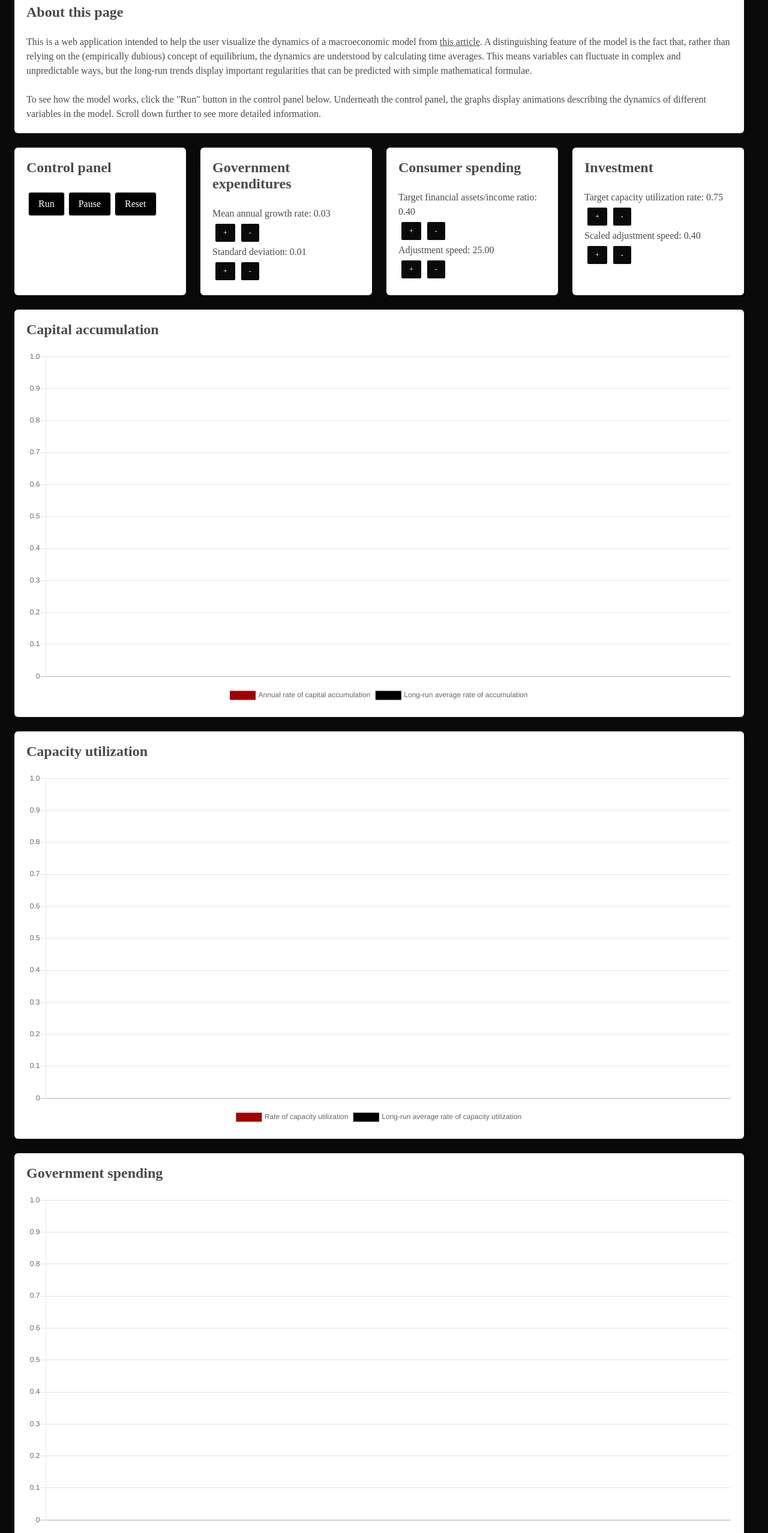
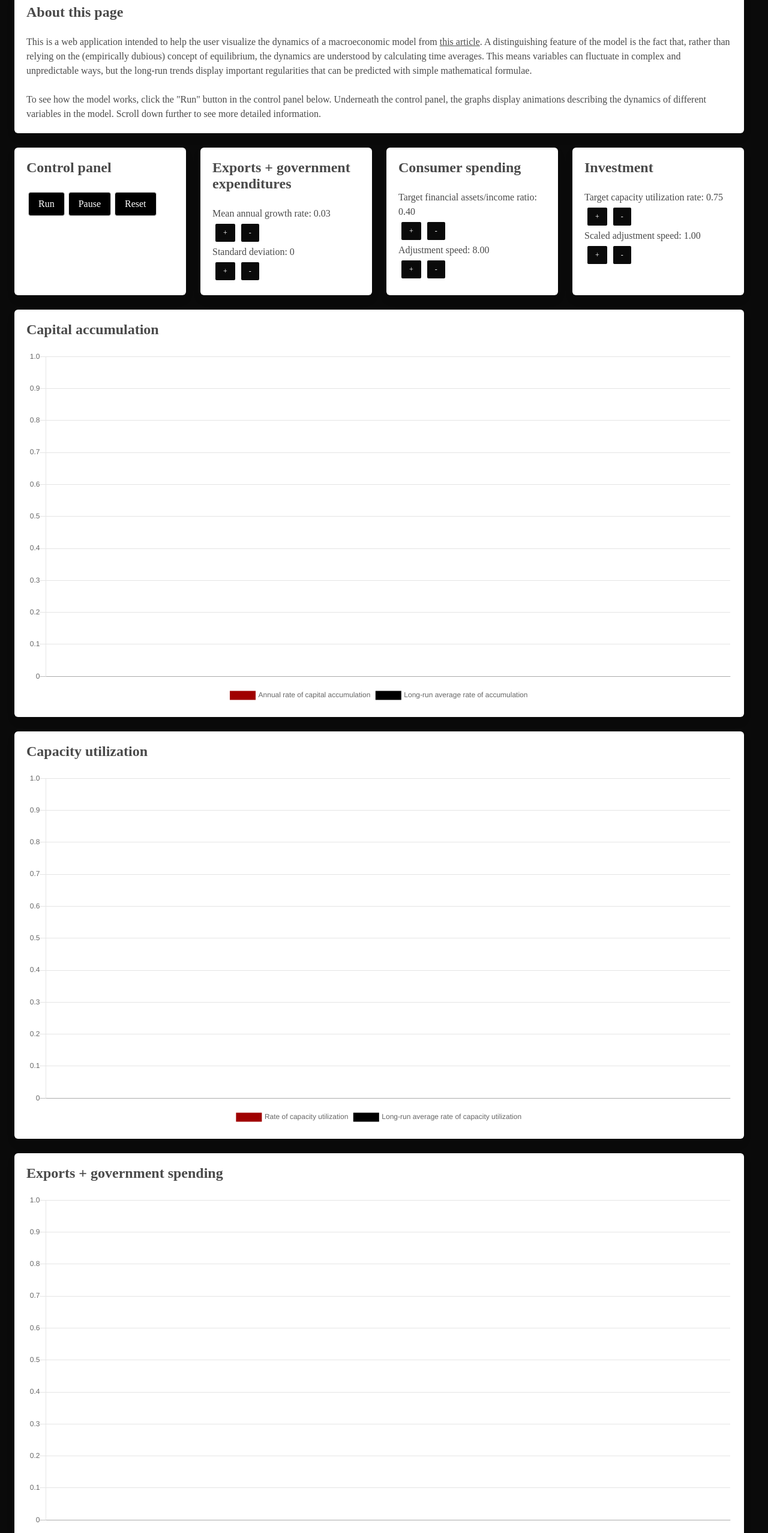
Before and after one commit to SThompsonChicago/macro-disequilibrium, a React (Create React App) app: page / in a window 1280 px wide. Shown: the part 234-2789 px from the top of the page at 60% size. Built offline with nearby package versions, Linux system fonts and the light colour scheme; a web font is replaced by a local one.

Commit message:
improved user interface

```diff
--- a/src/components/Home.js
+++ b/src/components/Home.js
@@ -41,7 +41,7 @@ const initialState = {
     time: 0,
     periods: 0,
     mil: 250,
-    gamma: 0.03 + 0.01 * (Math.random() - 0.5),
+    gamma: 0.03,
     rho: 0.5,
     theta: 0.6,
     tau: 0.3,
@@ -49,12 +49,12 @@ const initialState = {
     i: 0.01,
     delta: 0.06,
     ud: 0.75,
-    eta: 1000,
+    eta: 2500,
     capB: 0.04,
-    xi: 25,
+    xi: 8,
     sigma: 0.4,
     gamma0: 0.03,
-    sd: 0.01,
+    sd: 0.0,
 }
 
 export default function Home() {
@@ -123,7 +123,7 @@ export default function Home() {
   <div class="tile is-parent">
     <article class="tile is-child box">
     <p className="title is-4 is-size-6-mobile">
-                            Government expenditures
+                            Exports + government expenditures
                         </p>
                         <p>
                           Mean annual growth rate: {state.gamma0.toFixed(2)}
@@ -379,14 +379,14 @@ export default function Home() {
 
 <div className='box'>
 <p className="title is-4 is-size-6-mobile">
-                            Government spending
+                            Exports + government spending
                         </p>
 <Line
         data={{
           labels: xValues(state.time),
           datasets: [
             {
-              label: 'Annual growth rate of government spending',
+              label: 'Annual growth rate of exports + government spending',
               data: state.govHatVals,
               // backgroundColor: [
               //   'rgba(255, 99, 132, 0.2)',
@@ -472,12 +472,12 @@ export default function Home() {
                             </br>
                             <br>
                             </br>
-                            An important feature of the model is that productive investment and consumption demand are largely <i>induced</i>, in the sense that they respond to changes in financial inflows from other sectors. As a result, if there is a third component of aggregate demand that grows at a semi-autonomous rate, then it will play a special role in driving the rate of expansion for the economy for the economy as a whole. Economists have identified a variety of different components that might fullfill this role in practice, including government spending, exports, and debt-financed real-estate investment. For the purposes of illustration, the model here only considers the role of government spending, but it could easily be generalized to include exports and real-estate mortgages as well.
+                            An important feature of the model is that productive investment and consumption demand are largely <i>induced</i>, in the sense that they respond to changes in financial inflows from other sectors. As a result, if there is a third component of aggregate demand that grows at a semi-autonomous rate, then it will play a special role in driving the rate of expansion for the economy as a whole. Economists have identified a variety of different components that might fullfill this role in practice, including government spending, exports, and debt-financed real-estate investment. For the purposes of illustration, the model here only considers the role of government spending and exports, but it could easily be generalized in various ways.
                             <br>
                             </br>
                             <br>
                             </br>
-                            The dynamical processes in this model tend to be destabilizing, so there is no tendency for solutions to move toward equilibria. However, the user can observe that variables do fluctuate around certain trends. The trend growth rate for government spending is a parameter in the model, with the default value set to 0.03 (i.e., three percent per year). This drives the long-run dynamics of the system; as can be seen when the simulation is run, the long-run average rate of capital accumulation converges to the same value as the long-run average rate of growth for government spending. On the other hand, the long-run average value for the capacity utilization rate gravitates toward a targetted level, which by default is set to 0.7.
+                            The dynamical processes in this model tend to be destabilizing, so there is no tendency for solutions to move toward equilibria. However, the user can observe that variables do fluctuate around certain trends. The trend growth rate for the sume of exports and government spending is a parameter in the model, with the default value set to 0.03 (i.e., three percent per year). This drives the long-run dynamics of the system; as can be seen when the simulation is run, the long-run average rate of capital accumulation converges to the same value as the long-run average rate of growth for the sum of exports and government spending. On the other hand, the long-run average value for the capacity utilization rate gravitates toward a targetted level, which by default is set to 0.75 (i.e., seventy-five percent of full capacity).
                         </p>
 
 
@@ -489,10 +489,18 @@ export default function Home() {
 
 function xValues(n){
     const arr = [...Array(n)].map((_, x) => x+1);
+    arr.pop();
     return arr;
 }
 
 function update(arr1, arr2, n, gamma0, sd){
+  if(sd === 0){
+    arr1.push(gamma0);
+    arr2.push(gamma0);
+
+    return gamma0;
+
+  } else{
     var num = gamma0 + sd * 3.4641016 * (Math.random() - 0.5);
     var num2 = 0;
     arr1.push(num);
@@ -500,8 +508,8 @@ function update(arr1, arr2, n, gamma0, sd){
     num2 = num2/n;
     arr2.push(num2);
 
-
     return num;
+  }
 }
 
 function f(arr, obj){
@@ -598,15 +606,15 @@ function reducer(state, action){
         case "increasesd":
             return {...state, sd: (state.sd < 0.06) * (state.sd + 0.01) + (state.sd >= 0.06) * 0.06};
         case "decreasesd":
-            return {...state, sd: (state.sd > 0.01) * (state.sd - 0.01) + (state.sd <= 0.01) * 0.01};
+            return {...state, sd: (state.sd > 0.0) * (Math.abs(state.sd - 0.01)) + (state.sd <= 0.0) * 0.0};
         case "increasesigma":
             return {...state, sigma: (state.sigma < 2) * (state.sigma + 0.1) + (state.sigma >= 2) * 2};
         case "decreasesigma":
               return {...state, sigma: (state.sigma > 0.1) * (state.sigma - 0.1) + (state.sigma <= 0.1) * 0.1};
         case "increasexi":
-            return {...state, xi: (state.xi < 1000) * (state.xi + 5) + (state.xi >= 1000) * 1000};
+            return {...state, xi: (state.xi < 10000) * (state.xi + 1) + (state.xi >= 10000) * 10000};
         case "decreasexi":
-              return {...state, xi: (state.xi > 5) * (state.xi - 5) + (state.xi <= 5) * 5};
+              return {...state, xi: (state.xi > 1) * (state.xi - 1) + (state.xi <= 1) * 1};
         case "increaseud":
               return {...state, ud: (state.ud < 0.9) * (state.ud + 0.05) + (state.ud >= 0.9) * 0.9};
         case "decreaseud":
```
Also changed, not shown: 2 other files (tests, documents, lock files or other folders).
